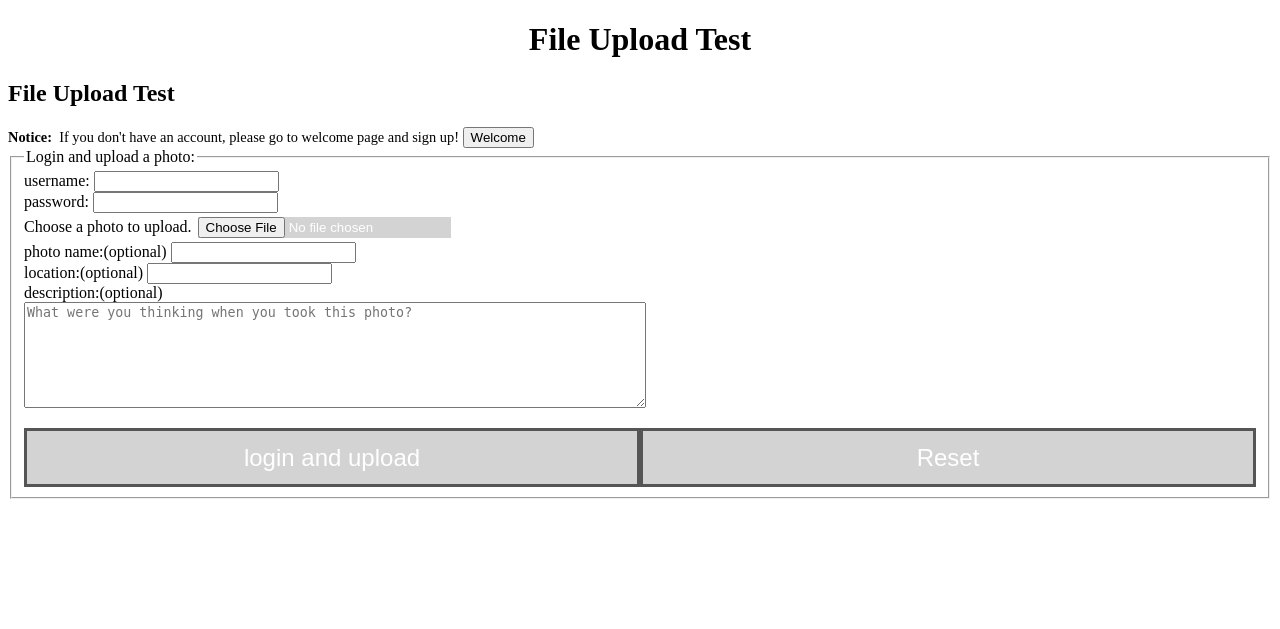
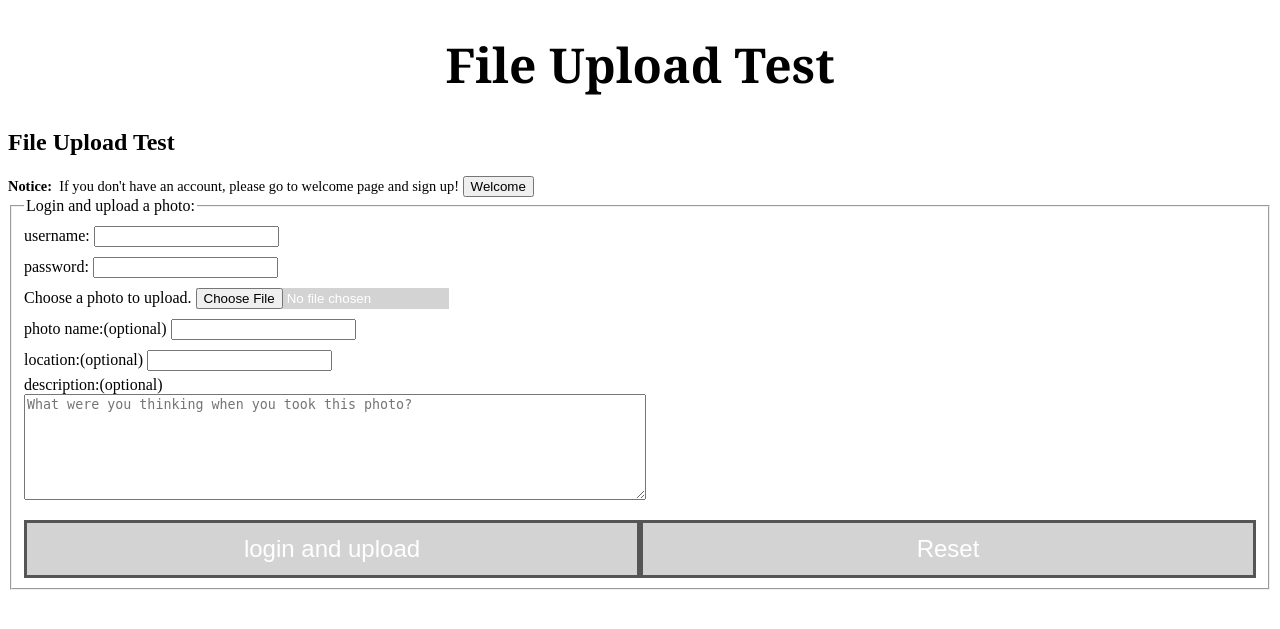
Before and after one commit to avispeng/A1_web_development, a Flask app: page /test/FileUpload in a window 1280 px wide. Shown: the top 629 px of the page. Run offline with Flask 2, Linux system fonts and the light colour scheme; some libraries are stand-ins or nearby versions.

Commit message:
update templates

```diff
--- a/app/static/css/styles.css
+++ b/app/static/css/styles.css
@@ -12,7 +12,7 @@ h1.front{
 h2.grey{
     text-decoration: underline;
     font-size: 30px;
-    color: grey;
+    color: #29293d;
     font-weight: bold;
     font-family: Georgia, "Times New Roman", Times, serif;
 }
--- a/app/templates/base.html
+++ b/app/templates/base.html
@@ -19,7 +19,7 @@
 </head>
 
 <body>
-<h1 align="center">{{title}} {% block image %} {% endblock %} </h1>
+<h1 align="center" style="font-size:3em;font-family:Georgia,'Times New Roman',Times,serif;">{{title}} {% block image %} {% endblock %} </h1>
     {% block content %}
     {% endblock %}
 </body>
--- a/app/templates/for_test.html
+++ b/app/templates/for_test.html
@@ -32,6 +32,11 @@ input[type=file]:hover{
 form.register{
     font-size: 0.9em;
 }
+
+input.box {
+    margin:5px 0px 5px 0px;
+}
+
 </style>
 {% endblock %}
 
@@ -50,17 +55,17 @@ form.register{
         <legend>Login and upload a photo:</legend>
 
         username:
-        <input type="text" name="usrn" value="{{log_username if log_username != None}}" required><br>
+        <input class="box" type="text" name="usrn" value="{{log_username if log_username != None}}" required><br>
         password:
-        <input type="password" name="pwd" required><br>
+        <input class="box" type="password" name="pwd" required><br>
         Choose a photo to upload.
-        <input type="file" name="myFile" value="Browse" required><br>
+        <input class="box" type="file" name="myFile" value="Browse" required><br>
         photo name:(optional)
-        <input type="text" name="img_name"><br>
+        <input class="box" type="text" name="img_name"><br>
         location:(optional)
-        <input type="text" name="location"><br>
+        <input class="box" type="text" name="location"><br>
         description:(optional)<br>
-        <textarea name="description" style="width: 50%; height: 100px;"
+        <textarea class="box" name="description" style="width: 50%; height: 100px;"
                   placeholder="What were you thinking when you took this photo?"></textarea>
 
         <p id="login_error">{{login_error_msg if login_error_msg != None}}</p>
--- a/app/templates/main.html
+++ b/app/templates/main.html
@@ -4,7 +4,7 @@
 <style>
 body.frontcover {
     /* note url always with respect to itself*/
-    background-image: url({{ url_for('static', filename='images/background.jpg')}});
+    background-image: url({{ url_for('static', filename='images/background2.jpg')}});
     background-size: cover;
     background-repeat: no-repeat;        /*repeat-x, repeat-y*/
 }
```
Also changed, not shown: app/templates/image_display.html (+7 -6 lines), app/static/images/background2.jpg (added).
